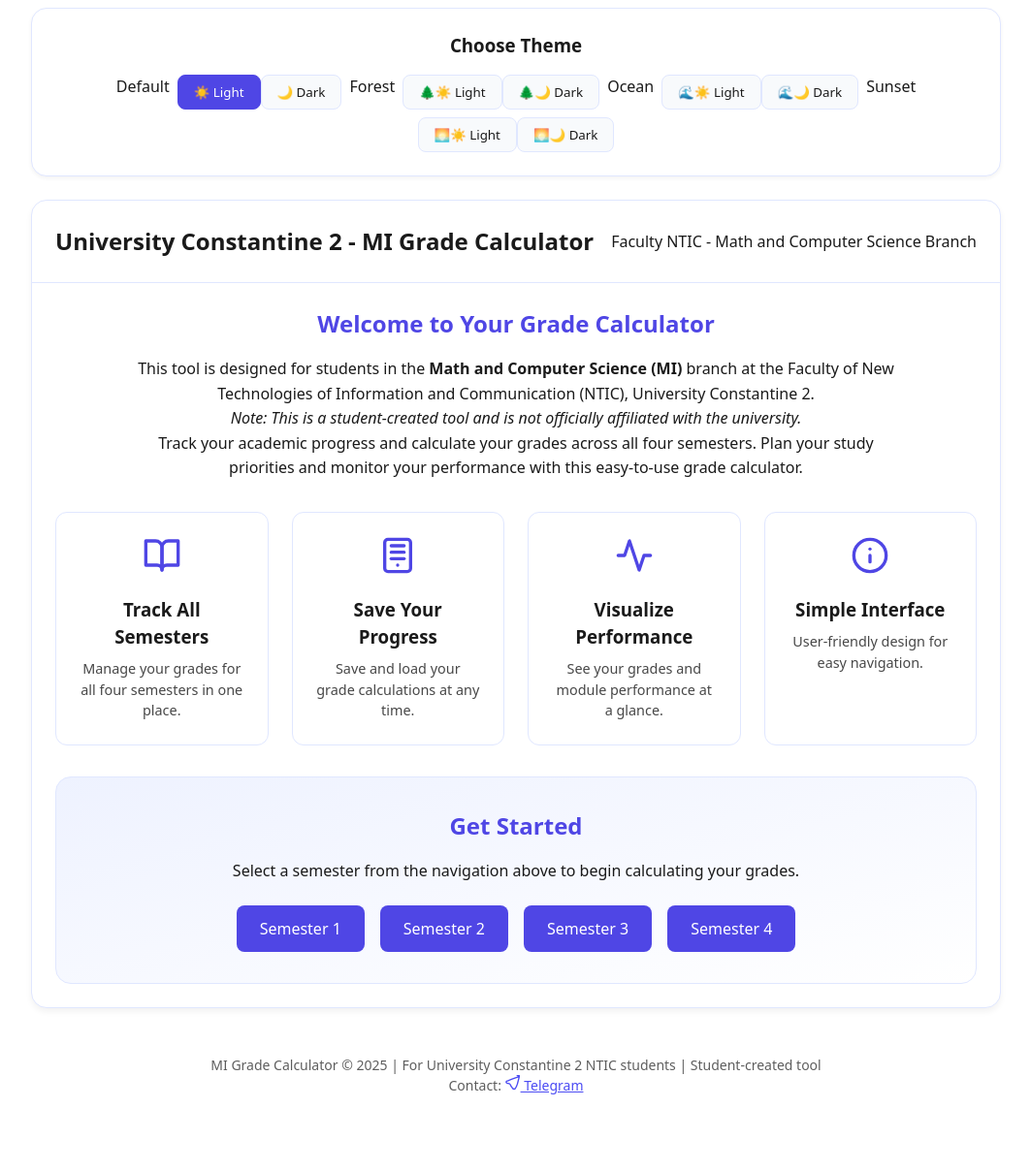
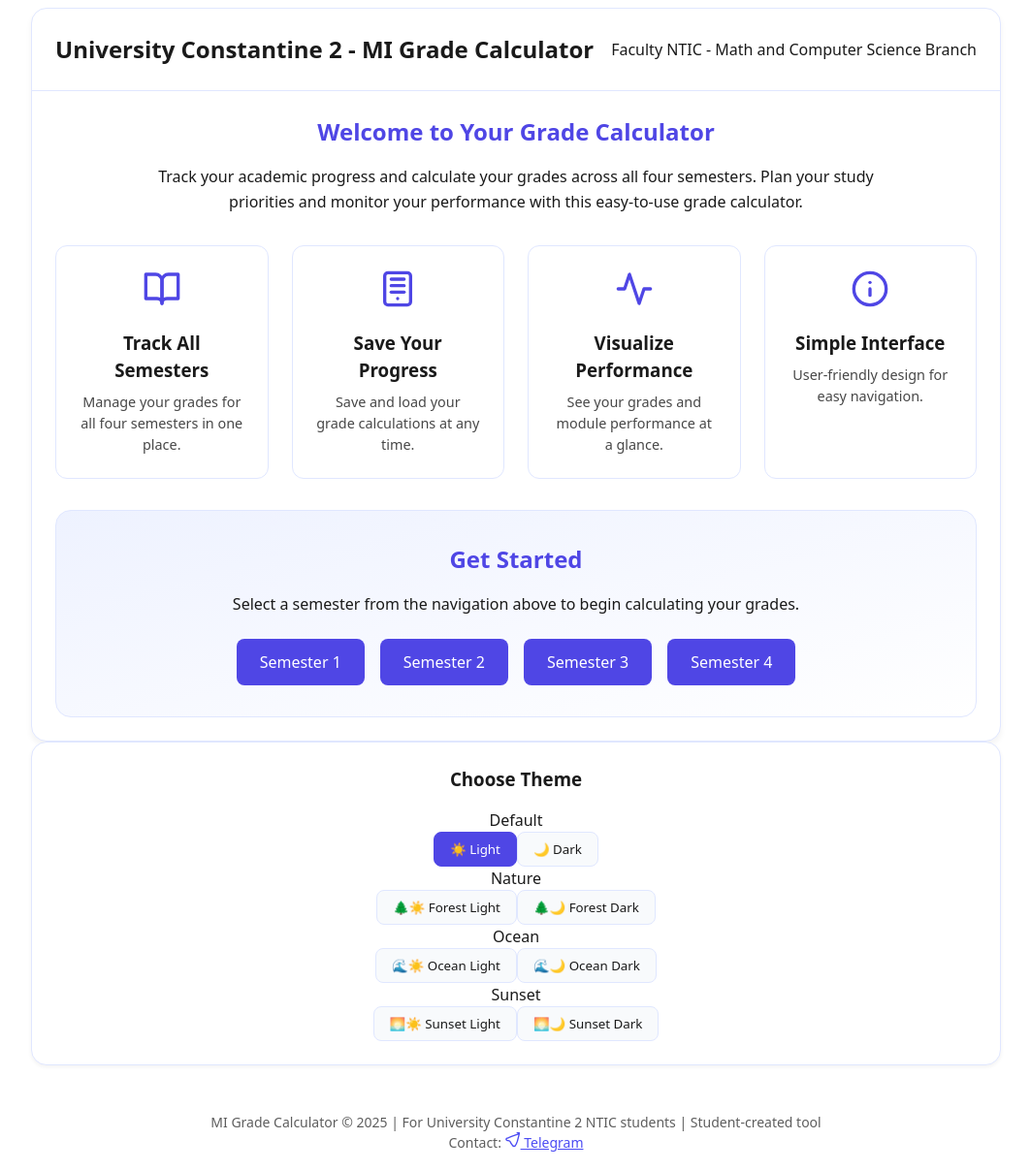
Before and after one commit to YacineTechCodes/Con2-NTIC-Grade-calculator, a plain HTML site: page index.html in a window 1280 px wide. Shown: the part 140-1348 px from the top of the page at 97% size, without its empty margins (108-1171 px from the left). Before the commit the page ends 1318 px from the top, so only its background shows below. Drawn offline with Linux system fonts and the light colour scheme.

Commit message:
Some emprovements

```diff
--- a/index.html
+++ b/index.html
@@ -92,11 +92,6 @@
             <div class="card-content">
                 <div class="welcome-section">
                     <h2>Welcome to Your Grade Calculator</h2>
-                    <p>This tool is designed for students in the <strong>Math and Computer Science (MI)</strong> branch
-                        at the Faculty of New Technologies of Information and Communication (NTIC), University
-                        Constantine 2.</p>
-                    <p class="disclaimer"><em>Note: This is a student-created tool and is not officially affiliated with
-                            the university.</em></p>
                     <p>Track your academic progress and calculate your grades across all four semesters. Plan your study
                         priorities and monitor your performance with this easy-to-use grade calculator.</p>
                 </div>
--- a/script_common.js
+++ b/script_common.js
@@ -298,7 +298,7 @@ const themes = {
     'forest-dark': {
         '--bg-color': '#1a2c1a',
         '--text-color': '#e0f2e0',
-        '--primary': '#4ade80',
+        '--primary': '#248146',
         '--border-color': '#2d5a3d',
         '--input-bg': '#243024',
         '--module-bg': '#1e2a1e',
@@ -307,7 +307,7 @@ const themes = {
     'ocean-dark': {
         '--bg-color': '#0f172a',
         '--text-color': '#e0f2fe',
-        '--primary': '#38bdf8',
+        '--primary': '#2e90bb',
         '--border-color': '#1e3a5f',
         '--input-bg': '#1e293b',
         '--module-bg': '#162032',
@@ -372,39 +372,60 @@ function createThemeSwitcher() {
     themeHeading.textContent = 'Choose Theme';
     themeSection.appendChild(themeHeading);
 
-    // Create theme buttons container
-    const themeButtons = document.createElement('div');
-    themeButtons.className = 'theme-buttons';
+    // Create container for theme groups
+    const themeGroupContainer = document.createElement('div');
+    themeGroupContainer.className = 'theme-group-container';
 
-    // Define theme groups
-    const themeGroups = {
-        'Default': ['light', 'dark'],
-        'Forest': ['forest-light', 'forest-dark'],
-        'Ocean': ['ocean-light', 'ocean-dark'],
-        'Sunset': ['sunset-light', 'sunset-dark']
-    };
+    // Define theme groups with a more structured approach
+    const themeGroups = [
+        {
+            name: 'Default',
+            themes: [
+                { id: 'light', name: 'Light' },
+                { id: 'dark', name: 'Dark' }
+            ]
+        },
+        {
+            name: 'Nature',
+            themes: [
+                { id: 'forest-light', name: 'Forest Light' },
+                { id: 'forest-dark', name: 'Forest Dark' }
+            ]
+        },
+        {
+            name: 'Ocean',
+            themes: [
+                { id: 'ocean-light', name: 'Ocean Light' },
+                { id: 'ocean-dark', name: 'Ocean Dark' }
+            ]
+        },
+        {
+            name: 'Sunset',
+            themes: [
+                { id: 'sunset-light', name: 'Sunset Light' },
+                { id: 'sunset-dark', name: 'Sunset Dark' }
+            ]
+        }
+    ];
 
-    // Add theme buttons by group
-    Object.entries(themeGroups).forEach(([groupName, themeNames]) => {
-        // Create group label
-        const groupLabel = document.createElement('div');
-        groupLabel.className = 'theme-group-label';
-        groupLabel.textContent = groupName;
-        themeButtons.appendChild(groupLabel);
+    // Create theme groups
+    themeGroups.forEach(group => {
+        const groupWrapper = document.createElement('div');
+        groupWrapper.className = 'theme-group';
 
-        // Create theme variant container
-        const variantContainer = document.createElement('div');
-        variantContainer.className = 'theme-variant-container';
+        const groupName = document.createElement('div');
+        groupName.className = 'theme-group-name';
+        groupName.textContent = group.name;
+        groupWrapper.appendChild(groupName);
 
-        // Add theme variant buttons
-        themeNames.forEach(themeName => {
+        const themeButtonContainer = document.createElement('div');
+        themeButtonContainer.className = 'theme-button-container';
+
+        group.themes.forEach(theme => {
             const button = document.createElement('button');
             button.className = 'theme-button';
-            button.dataset.theme = themeName;
-
-            // Set display name (Light/Dark variant)
-            const isLight = themeName.includes('light');
-            button.textContent = isLight ? 'Light' : 'Dark';
+            button.dataset.theme = theme.id;
+            button.textContent = theme.name;
 
             button.addEventListener('click', () => {
                 // Remove active class from all buttons
@@ -416,23 +437,24 @@ function createThemeSwitcher() {
                 button.classList.add('active');
 
                 // Apply theme
-                applyTheme(themeName);
+                applyTheme(theme.id);
             });
 
-            variantContainer.appendChild(button);
+            themeButtonContainer.appendChild(button);
         });
 
-        themeButtons.appendChild(variantContainer);
+        groupWrapper.appendChild(themeButtonContainer);
+        themeGroupContainer.appendChild(groupWrapper);
     });
 
-    themeSection.appendChild(themeButtons);
+    themeSection.appendChild(themeGroupContainer);
 
-    // Insert after semester nav on home page
-    const card = document.querySelector('.card');
-    if (card) {
-        container.insertBefore(themeSection, card);
+    // Insert before the footer
+    const footer = document.querySelector('.footer');
+    if (footer) {
+        container.insertBefore(themeSection, footer);
     } else {
-        container.prepend(themeSection);
+        container.appendChild(themeSection);
     }
 }
 
```
